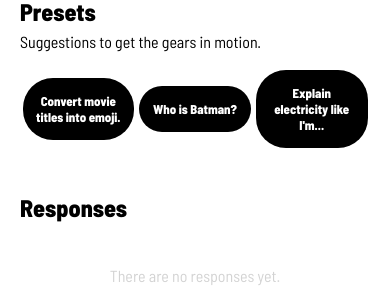
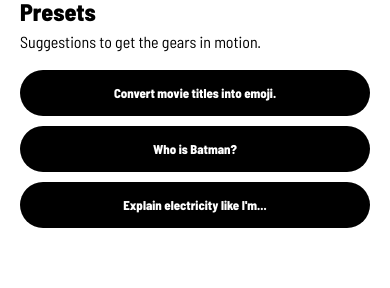
Before and after one commit to awllms/fwai, a React (Create React App) app: page / in a window 390 px wide. Shown: the part 495-783 px from the top of the page. Built offline with nearby package versions, Linux system fonts and the light colour scheme.

Commit message:
Makes changes to reponse layout for presets section

```diff
--- a/src/components/PresetItem/PresetItem.css
+++ b/src/components/PresetItem/PresetItem.css
@@ -27,9 +27,15 @@
     background-color: #d3d3d3;
 }
 
-@media only screen and (max-width: 380px) {
+@media only screen and (max-width: 680px) {
     .PresetItem {
-        width: 60%;
         margin-bottom: 10px;
     }
 }
+
+@media only screen and (max-width: 380px) {
+    .PresetItem {
+        width: 80%;
+        margin-bottom: 10px;
+    }
+}
--- a/src/components/Presets/Presets.css
+++ b/src/components/Presets/Presets.css
@@ -15,6 +15,13 @@
     align-items: center;
 }
 
+
+@media only screen and (max-width: 680px) {
+    .Preset {
+        flex-direction: column;
+    }
+}
+
 @media only screen and (max-width: 380px) {
     .Presets {
         text-align: center;
```
